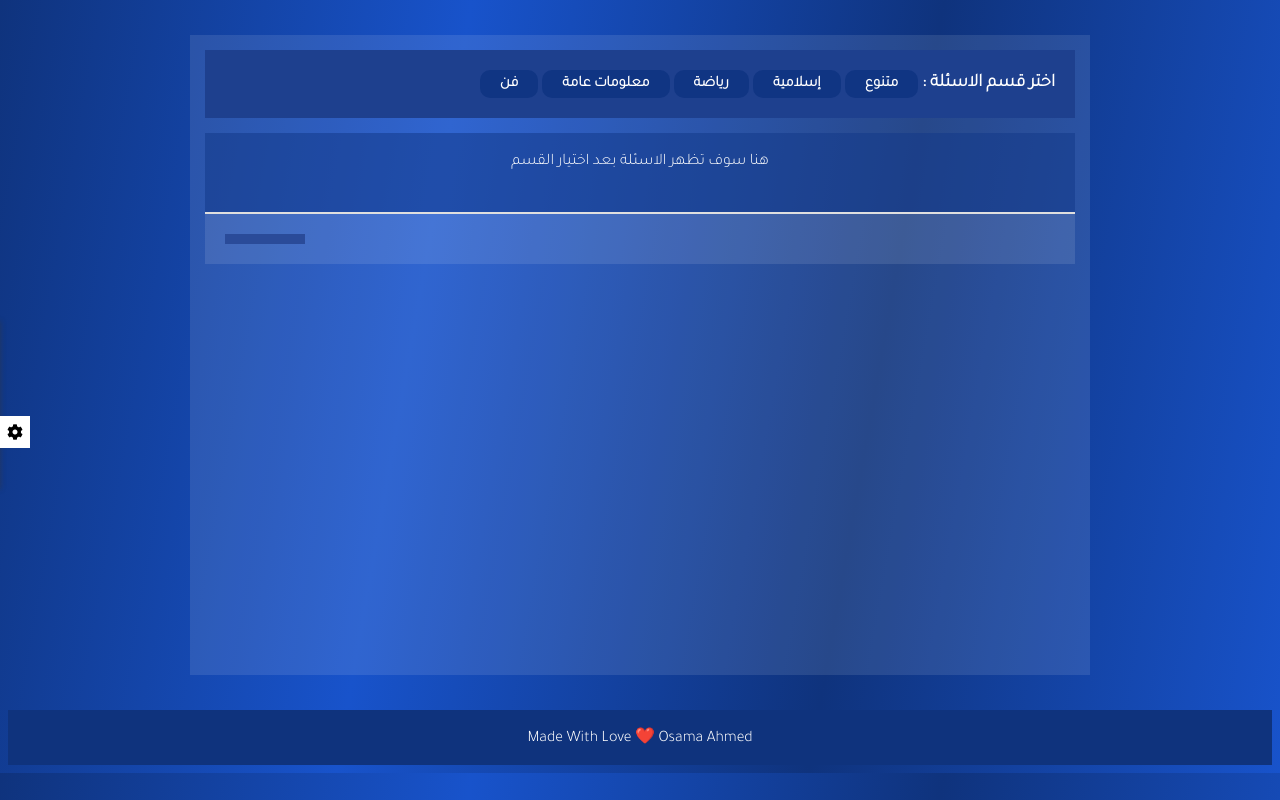
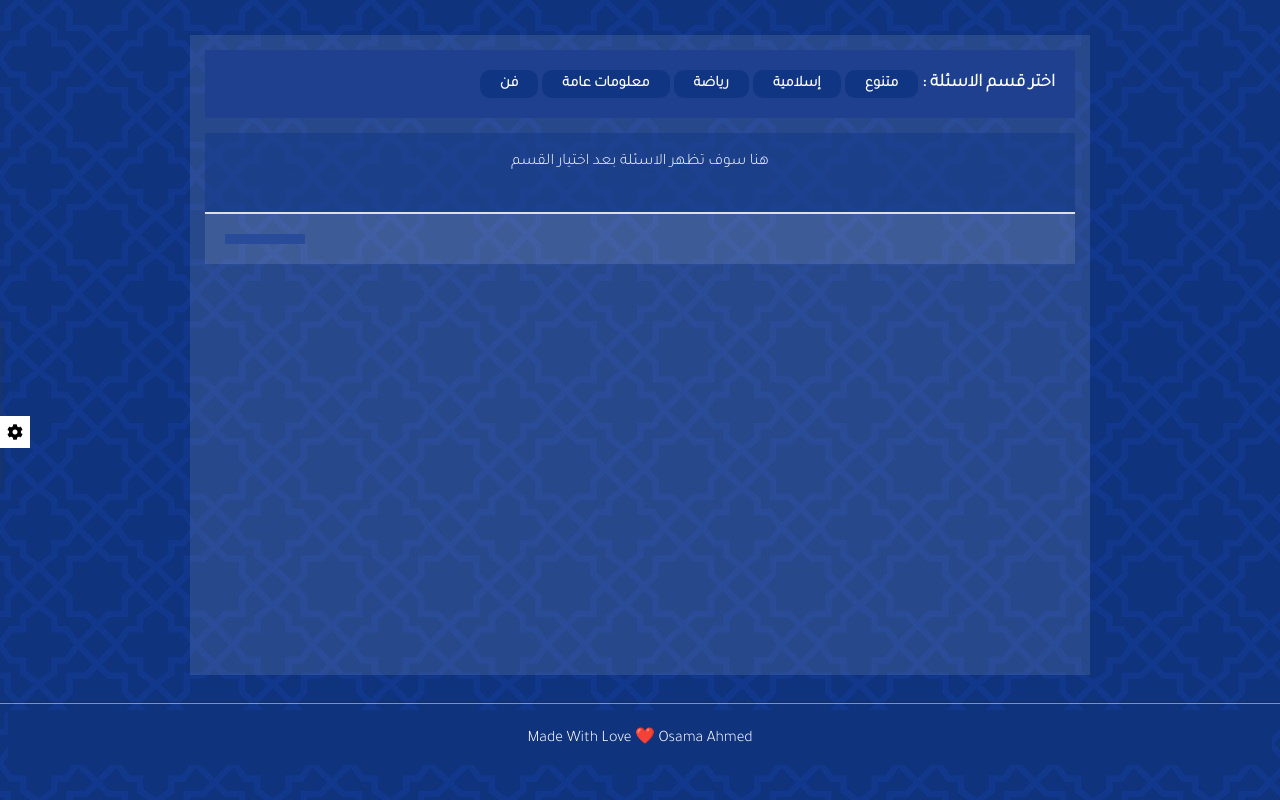
Before and after one commit to Osama795/Quiz-App, a plain HTML site: page index.html in a window 1280 px wide. Drawn offline with Linux system fonts and the light colour scheme.

Commit message:
Update style.css

```diff
--- a/css/style.css
+++ b/css/style.css
@@ -6,10 +6,8 @@
 body {
   font-family: Tajawal, Tahoma, Arial;
   /* background-color: var(--main-color); */
-
-  /* background-image: linear-gradient(to right, #0f337d, #275cc5); */
   background-image: linear-gradient(100deg, #0f337d, #1853cb, #0f337d, #1853cb);
-  /* background-image: url(/imgs/bg.jpg); */
+  background-image: url(/imgs/bg.jpg);
   /* background-repeat: no-repeat; */
   position: relative;
   overflow: hidden;
```
